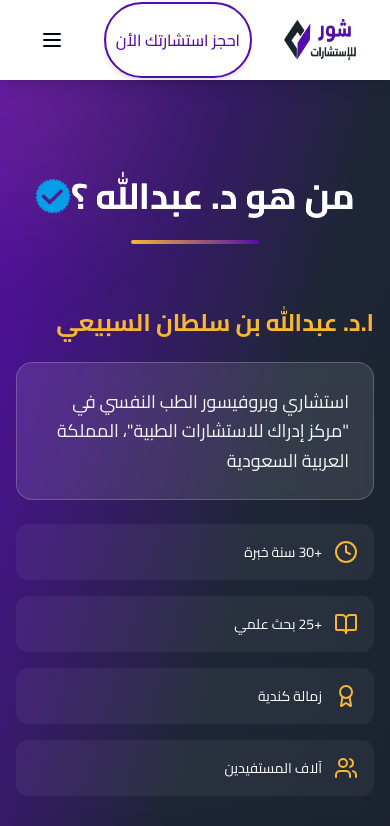
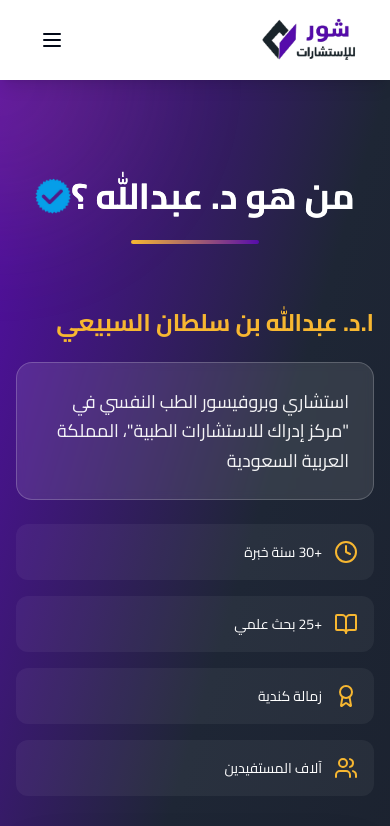
Before and after one commit to eslamalbaik/sure, a React (Vite) app: page /about in a window 390 px wide. Shown: the top 826 px of the page. Built offline with nearby package versions, Linux system fonts and the light colour scheme.

Commit message:
Update Header.tsx

```diff
--- a/src/components/Header.tsx
+++ b/src/components/Header.tsx
@@ -92,7 +92,7 @@ useEffect(() => {
               <Phone className="w-4 h-4" />
             </div>
           </div> */}
-        <a href="#_" className="relative inline-flex items-center justify-center p-4 px-6 py-3 overflow-hidden font-medium text-indigo-600 transition duration-300 ease-out border-2 border-[#560CAB] rounded-full shadow-md group">
+        <a href="#consultation" className="relative hidden lg:flex items-center justify-center p-4 px-6 py-3 overflow-hidden font-medium text-indigo-600 transition duration-300 ease-out border-2 border-[#560CAB] rounded-full shadow-md group">
             <span className="absolute inset-0 flex items-center justify-center w-full h-full text-white duration-300 -translate-x-full bg-[#560CAB] group-hover:translate-x-0 ease">
               <Phone className="w-4 h-4" />
             </span>
```
